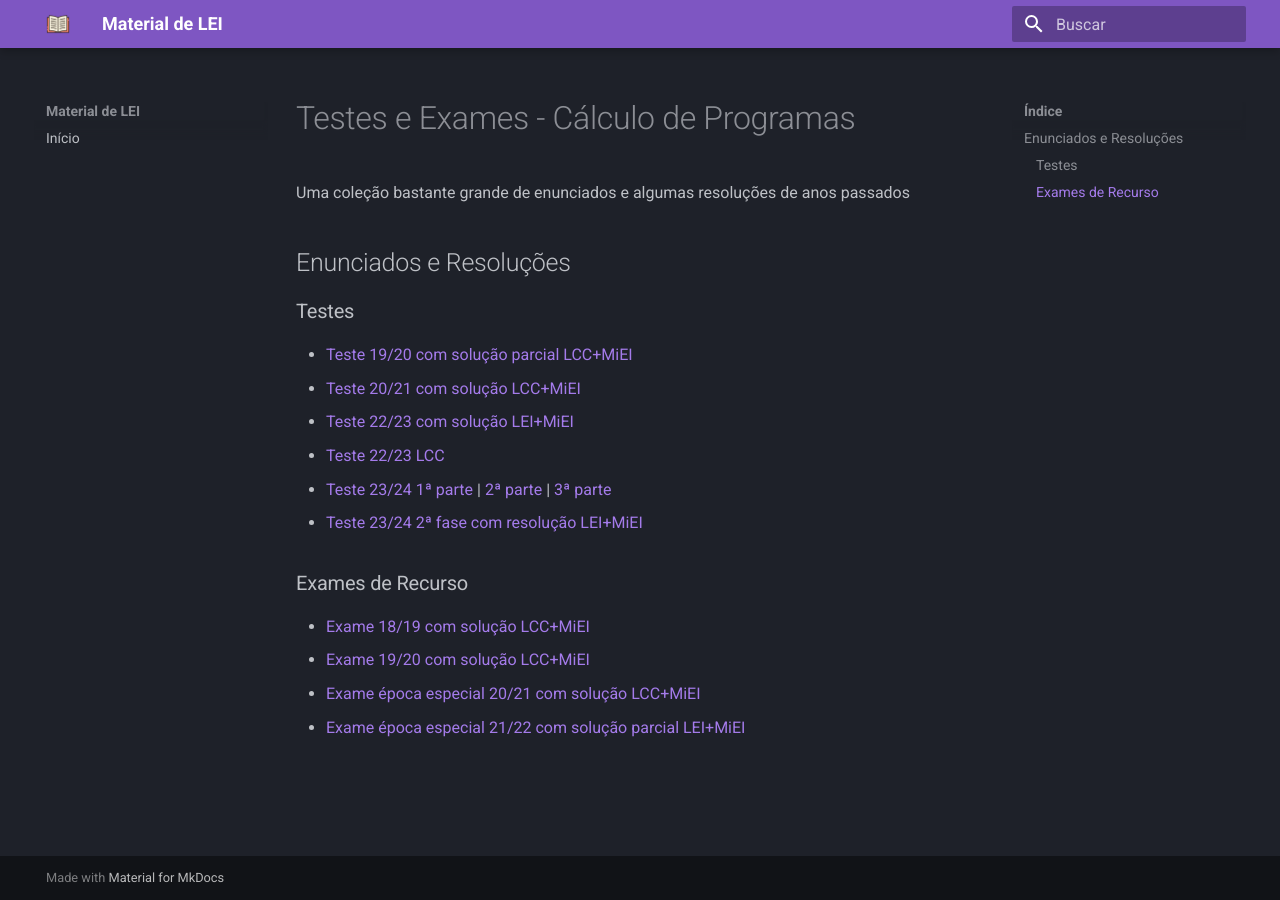
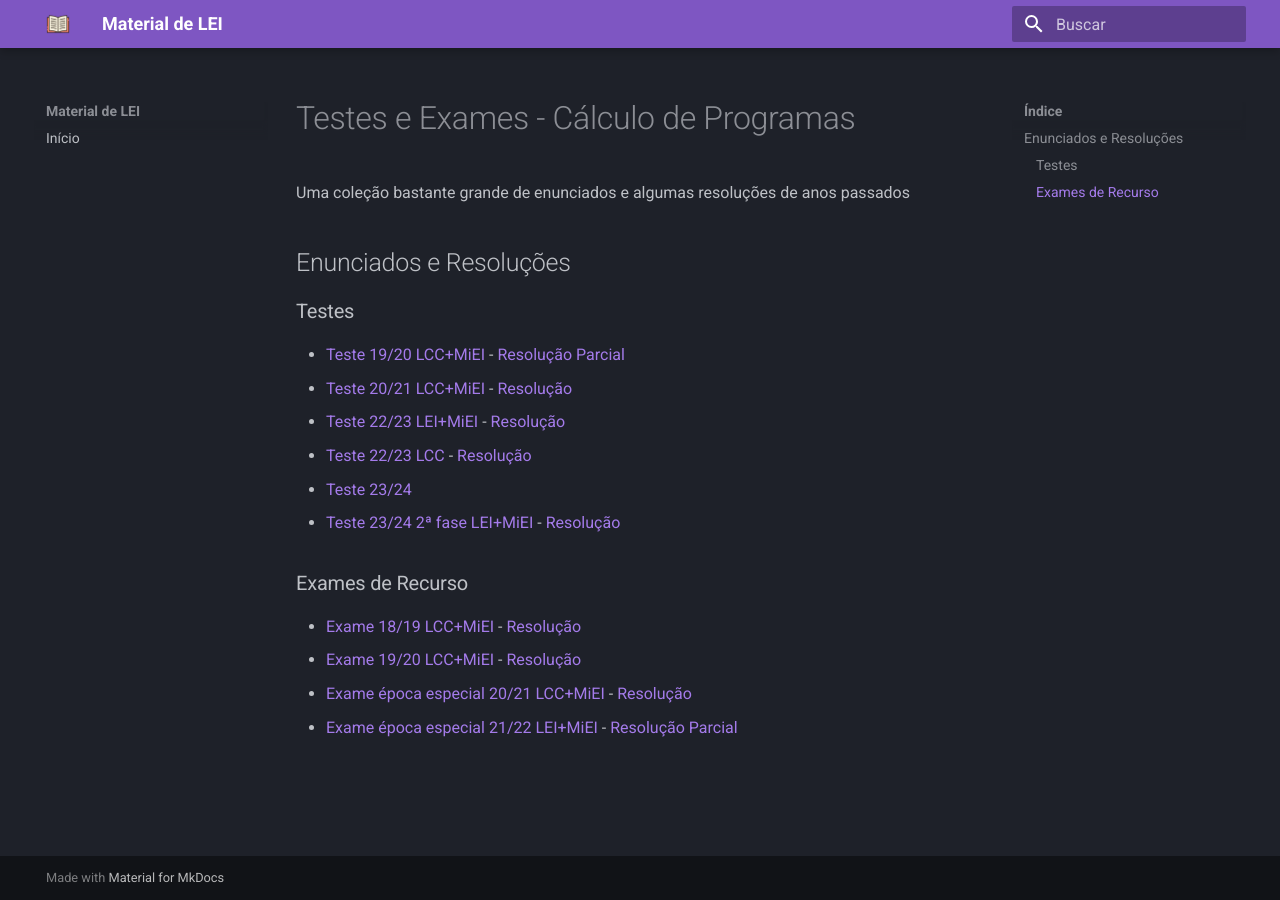
Before and after one commit to eduardo106919/LEI-Material-Estudo, an MkDocs documentation site: the page built from docs/CP/Testes e Exames/README.md, in a window 1280 px wide. Built offline with MkDocs 1.6.1 and Material for MkDocs 9.7.7, drawn with Linux system fonts in a browser that asks for light colours.

Commit message:
Melhorias CP

```diff
--- a/docs/CP/Testes e Exames/README.md
+++ b/docs/CP/Testes e Exames/README.md
@@ -5,15 +5,16 @@ Uma coleção bastante grande de enunciados e algumas resoluções de anos passa
 ## Enunciados e Resoluções
 
 ### Testes
-* [Teste 19/20 com solução parcial LCC+MiEI](Teste_1920_com_solucao_parcial.pdf)
-* [Teste 20/21 com solução LCC+MiEI](Teste_2021_com_solucao.pdf)
-* [Teste 22/23 com solução LEI+MiEI](Teste_2223_com_solucao.pdf)
-* [Teste 22/23 LCC](Teste_2223_2_com_solucao.pdf)
-* [Teste 23/24 1ª parte](Teste_2324_1.jpg) | [2ª parte](Teste_2324_2.jpg) |[ 3ª parte](Teste_2324_3.jpg)
-* [Teste 23/24 2ª fase com resolução LEI+MiEI](Teste_2324_2_com_resolucao.pdf)
+* [Teste 19/20 LCC+MiEI](Teste_1920.pdf) - [Resolução Parcial](Teste_1920_com_solucao_parcial.pdf)
+* [Teste 20/21 LCC+MiEI](Teste_2021.pdf) - [Resolução](Teste_2021_com_solucao.pdf)
+* [Teste 22/23 LEI+MiEI](Teste_2223.pdf) - [Resolução](Teste_2223_com_solucao.pdf)
+* [Teste 22/23 LCC](Teste_2223_2.pdf) - [Resolução](Teste_2223_2_com_solucao.pdf)
+* [Teste 23/24](Teste_2324.pdf)
+* [Teste 23/24 2ª fase LEI+MiEI](Teste_2324_2.pdf) - [Resolução](Teste_2324_2_com_resolucao.pdf)
 
 ### Exames de Recurso
-* [Exame 18/19 com solução LCC+MiEI](Exame_1819_com_solucao.pdf)
-* [Exame 19/20 com solução LCC+MiEI](Exame_1920_com_solucao.pdf)
-* [Exame época especial 20/21 com solução LCC+MiEI](Exame_especial_2021_com_solucao.pdf)
-* [Exame época especial 21/22 com solução parcial LEI+MiEI](Exame_especial_2122_com_solucao_parcial.pdf)
+
+* [Exame 18/19 LCC+MiEI](Exame_1819.pdf) - [Resolução](Exame_1819_com_solucao.pdf)
+* [Exame 19/20 LCC+MiEI](Exame_1920.pdf) - [Resolução](Exame_1920_com_solucao.pdf)
+* [Exame época especial 20/21 LCC+MiEI](Exame_especial_2021.pdf) - [Resolução](Exame_especial_2021_com_solucao.pdf)
+* [Exame época especial 21/22 LEI+MiEI](Exame_especial_2122.pdf) - [Resolução Parcial](Exame_especial_2122_com_solucao_parcial.pdf)
```
Also changed, not shown: docs/CP/Notas de Estudo/README.md (+2 -1 lines), docs/CP/Testes e Exames/Teste_2324_1.jpg (deleted), docs/CP/Testes e Exames/Teste_2324_2.jpg (deleted), docs/CP/Testes e Exames/Teste_2324_3.jpg (deleted), 10 other files.
